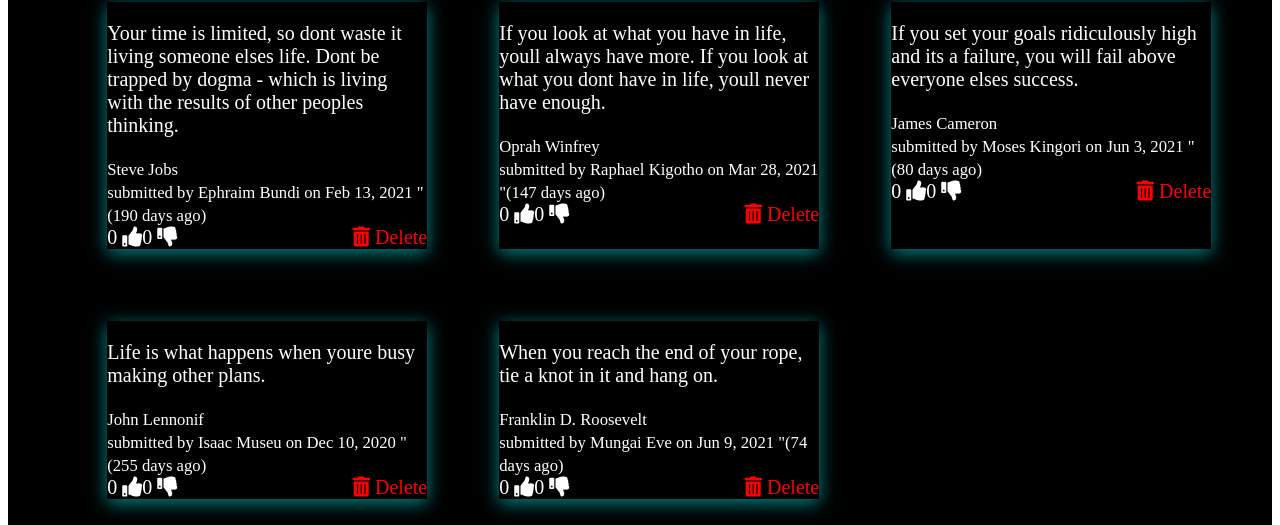
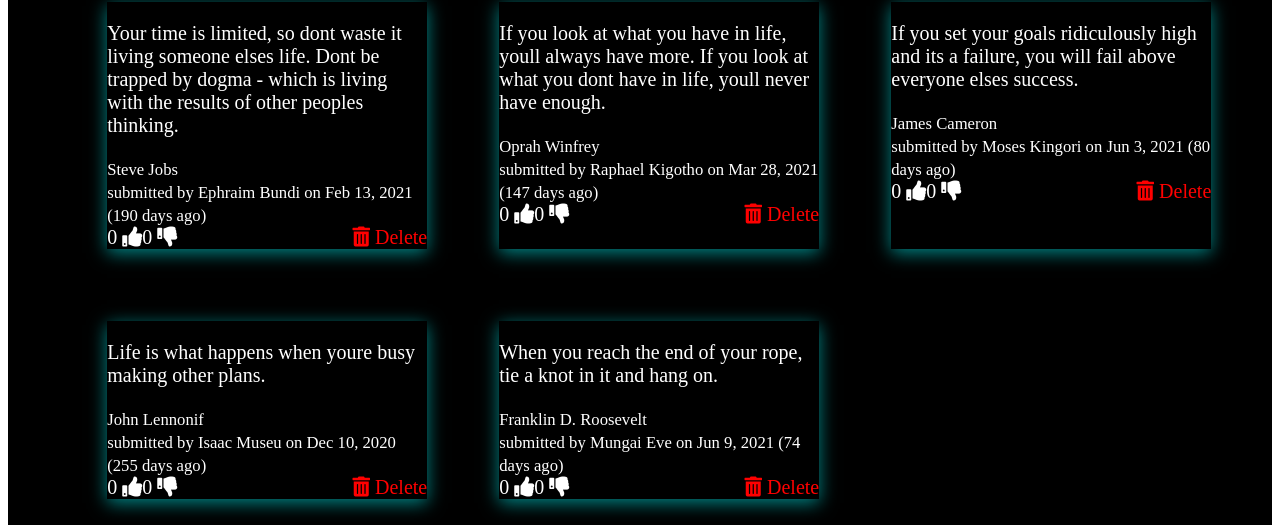
Before and after one commit to Ephrao1/quote-web, an Angular app: page / in a window 1280 px wide. Shown: the part 211-736 px from the top of the page. Built offline with nearby package versions, Linux system fonts and the light colour scheme.

Commit message:
Modify page

```diff
--- a/src/app/quotes/quotes.component.html
+++ b/src/app/quotes/quotes.component.html
@@ -15,7 +15,7 @@
            <p>{{quote.quote}}</p>
            <small>{{quote.author | titlecase}}</small> <br>
            <div class="card-footer text-muted">
-            <small>submitted by {{quote.name}} on {{quote.submissionDate | date}} "({{quote.submissionDate | dateCount }} days ago) </small> <br>
+            <small>submitted by {{quote.name}} on {{quote.submissionDate | date}} ({{quote.submissionDate | dateCount }} days ago) </small> <br>
           <a (click)="upVoteQuote(i)" class="btn" >{{quote.upVote}}
              <i class="fas fa-thumbs-up"></i>
           </a>
```
